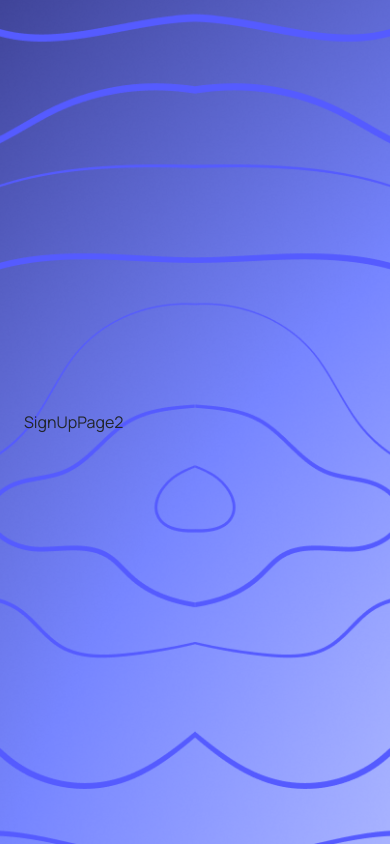
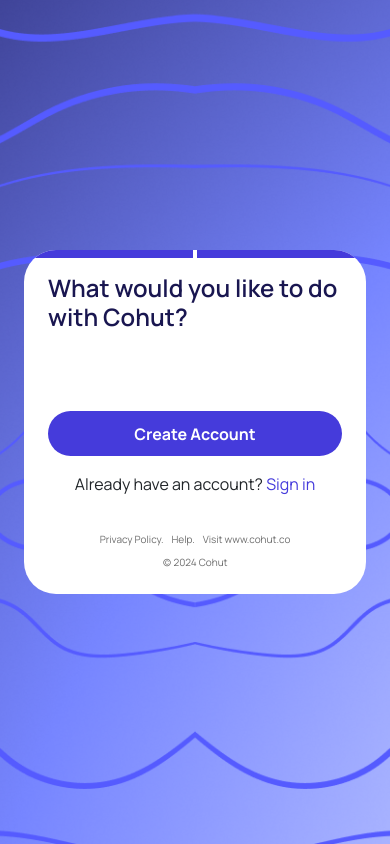
Before and after one commit to teamcohut/creator-frontend, a React (Create React App) app: page /signup/step2 in a window 390 px wide. Built offline with nearby package versions, Linux system fonts and the light colour scheme.

Commit message:
progress-bar and responsiveness

```diff
--- a/src/components/templates/AuthTemplate/index.css
+++ b/src/components/templates/AuthTemplate/index.css
@@ -12,3 +12,9 @@
     background-position: center;
     display: flex;
 }
+
+/* @media (max-width: 991px) {
+    .form-container {
+        width: 100vw !important;
+    }
+} */
--- a/src/components/templates/AuthTemplate/index.tsx
+++ b/src/components/templates/AuthTemplate/index.tsx
@@ -5,15 +5,15 @@
 const AuthTemplate: FC<IAuthTemplate> = ({ children, title }) => {
   return (
     <>
-      <div className='container-fluid justify-between form-template px-4 py-6 p-md-5'>
-        <div className='row d-flex justify-content-center justify-md-content-between'>
-          <div className='col-6 d-none d-md-flex flex-column justify-content-between'>
+      <div className='container-fluid justify-content-center form-template px-4 py-6 p-md-5'>
+        <div className='row d-flex justify-content-center justify-lg-content-between'>
+          <div className='col-6 d-none d-lg-flex flex-column justify-content-between'>
             <Link to={'/'}>
               <img src={'/assets/images/Cohut.png'} alt={'Cohut Logo'} />
             </Link>
             <h1 className='mt-auto text-white'>{title}</h1>
           </div>
-          <div className='col-6 d-flex align-items-center justify-content-center'>
+          <div className='form-container col-lg-6 d-flex align-items-center justify-content-center'>
             {children}
           </div>
         </div>
--- a/src/components/ui/atoms/forms/Button.tsx/index.tsx
+++ b/src/components/ui/atoms/forms/Button.tsx/index.tsx
@@ -11,7 +11,7 @@
 
 interface IButton {
   text: string,
-  action: any,
+  action?: any,
   type:  "submit" | "reset" | "button",
 
 }
--- /dev/null
+++ b/src/components/ui/molecules/forms/ProgressBar/index.css
@@ -0,0 +1,20 @@
+.progress-div {
+    width: 100%;
+    position: absolute;
+    top: 0;
+    left: 0;
+    right: 0;
+}
+
+.progress-page {
+    width: 100%;
+    height: clamp(4px, 0.5vw, 8px) !important;
+}
+
+.active {
+    background-color: var(--primary-700);
+}
+
+.inactive {
+    background-color: var(--primary-100);
+}
--- /dev/null
+++ b/src/components/ui/molecules/forms/ProgressBar/index.tsx
@@ -0,0 +1,25 @@
+import React from 'react'
+import './index.css'
+
+const ProgressBar:React.FC<IProgressbar> = ({ length, page }) => {
+  return (
+    <>
+        <div className='d-flex gap-1 progress-div'>
+            {
+                Array(length).fill(0).map((el, i) => (
+                    // {console.log(i)}
+                    <div className={`progress-page w-100 p-1 ${ i+1 <= page? 'active': 'inactive'}`}></div>
+                ))
+
+            }
+        </div>
+    </>
+  )
+}
+
+interface IProgressbar {
+    length: number,
+    page: number
+}
+
+export default ProgressBar
--- a/src/components/ui/organisms/forms/signUpForm/SignUpPage2.tsx
+++ b/src/components/ui/organisms/forms/signUpForm/SignUpPage2.tsx
@@ -1,8 +1,32 @@
 import React from 'react'
+import Button from '../../../atoms/forms/Button.tsx'
+import { Link } from 'react-router-dom'
+import ProgressBar from '../../../molecules/forms/ProgressBar'
 
 const SignUpPage2 = () => {
   return (
-    <div>SignUpPage2</div>
+    <>
+      <form className='form bg-white d-flex flex-column rounded-5' action="">
+        <ProgressBar length={2} page={2} />
+        <div className="d-flex flex-column gap-2">
+          <h1 className='manrope-600 primary-950 fs-h2'>What would you like to do with Cohut?</h1>
+        </div>
+        <div className="d-flex flex-column">
+        </div>
+        <div className="d-flex flex-column align-items-center gap-3">
+          <Button text='Create Account' action={(e: any)=>console.log(e.target.value)} type='button' />
+          <span className=''>Already have an account? <Link className='primary-700 text-decoration-none' to={"/login"}>Sign in</Link></span>
+        </div>
+        <div className="footer w-100 d-flex flex-column align-items-center gap-2">
+          <div className="d-flex gap-2">
+            <Link className='dark-500 fs-footer text-decoration-none' to={"#"}>Privacy Policy.</Link>
+            <Link className='dark-500 fs-footer text-decoration-none' to={"#"}>Help.</Link>
+            <Link className='dark-500 fs-footer text-decoration-none' to={"#"}>Visit www.cohut.co</Link>
+          </div>
+          <span className='dark-500 fs-footer text-decoration-none'>(c) 2024 Cohut</span>
+        </div>
+      </form>
+    </>
   )
 }
 
--- a/src/components/ui/organisms/forms/signUpForm/index.css
+++ b/src/components/ui/organisms/forms/signUpForm/index.css
@@ -1,12 +1,17 @@
 .form {
-    width: clamp(342px, 66vw, 660px) !important;
-    min-width: 342px !important;
+    position: relative;
+    width: clamp(342px, 66vw, 660px);
+    /* min-width: 342px !important; */
     padding-inline: clamp(24px, 6vw, 60px);
     padding-top: clamp(24px, 6vw, 64px);
     padding-bottom: clamp(24px, 3.5vw, 36px);
     gap: 36px;
+    overflow-x: hidden;
 }
 
-@media (max-width: ) {
-
+@media (max-width: 990px ) {
+    .form {
+        width: 100%;
+        max-width: 700px;
+    }
 }
--- a/src/components/ui/organisms/forms/signUpForm/index.tsx
+++ b/src/components/ui/organisms/forms/signUpForm/index.tsx
@@ -3,16 +3,24 @@
 import EmailInput from '../../../atoms/forms/inputs/EmailInput'
 import PasswordInput from '../../../atoms/forms/inputs/PasswordInput'
 import SelectInput from '../../../atoms/forms/inputs/SelectInput'
-import { Link } from 'react-router-dom'
+import ProgressBar from '../../../molecules/forms/ProgressBar'
+import { Link, useNavigate } from 'react-router-dom'
 import './index.css'
 
 const SignUpForm: React.FC = () => {
+  const navigate = useNavigate()
+
+  const handleSubmit = () => {
+    navigate('step2')
+  }
   return (
-    <form className='form bg-white d-flex flex-column rounded-5' action="">
+    <form className='form bg-white d-flex flex-column rounded-5' onSubmit={handleSubmit} action="">
+
       <div className="d-flex flex-column gap-2">
         <h1 className='manrope-600 primary-950 fs-h2'>Create your account</h1>
         <span className='manrope-500 dark-700 fs-body'>Launch your program in no time just by creating an account with us.</span>
       </div>
+      <ProgressBar length={2} page={1} />
       <div className="d-flex flex-column gap-4">
         <EmailInput
           label='Email'
@@ -32,10 +40,10 @@
         <SelectInput
           label='Where are you located at? (Optional)'
           id='country'
-          onchange={(e:any)=>console.log(e.target.value)} options={[{value: "Nigeria", content: "Nigeria"}]} />
+          onchange={(e:any)=>console.log(e.target.value)} options={[{value: "Nigeria", content: "Nigeria"}, {value: "Ghana", content: "Ghana"}]} />
       </div>
       <div className="d-flex flex-column align-items-center gap-3">
-        <Button text='Create Account' action={(e: any)=>console.log(e.target.value)} type='button' />
+        <Button text='Create Account' type='submit' />
         <span className=''>Already have an account? <Link className='primary-700 text-decoration-none' to={"/login"}>Sign in</Link></span>
       </div>
       <div className="footer w-100 d-flex flex-column align-items-center gap-2">
```
